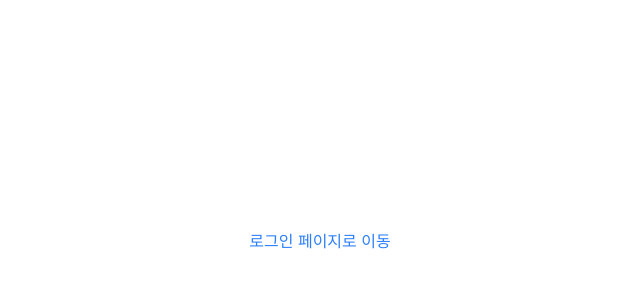
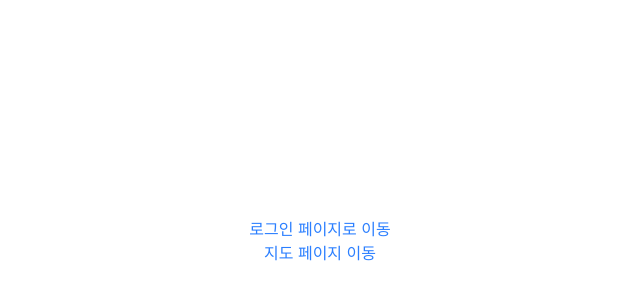
Before and after one commit to dnd-side-project/dnd-13th-6-frontend, a Next.js app in the folder web/: page / in a window 1280 px wide. Shown: the part 158-458 px from the top of the page, without its empty margins (320-960 px from the left). Built offline with nearby package versions, Linux system fonts and the light colour scheme.

Commit message:
feat:개인 운동 페이지 생성

```diff
--- a/web/app/page.tsx
+++ b/web/app/page.tsx
@@ -1,4 +1,3 @@
-
 import Link from 'next/link';
 
 export default function Home() {
@@ -7,6 +6,9 @@ export default function Home() {
       <Link href="/login" className="text-blue-500 hover:underline">
         로그인 페이지로 이동
       </Link>
+      <Link href="/personal-map" className="text-blue-500 hover:underline">
+        지도 페이지 이동
+      </Link>
     </div>
   );
 }
--- /dev/null
+++ b/web/app/personal-map/page.tsx
@@ -0,0 +1,3 @@
+export default function PersonalMap() {
+  return <div>지도</div>;
+}
```
